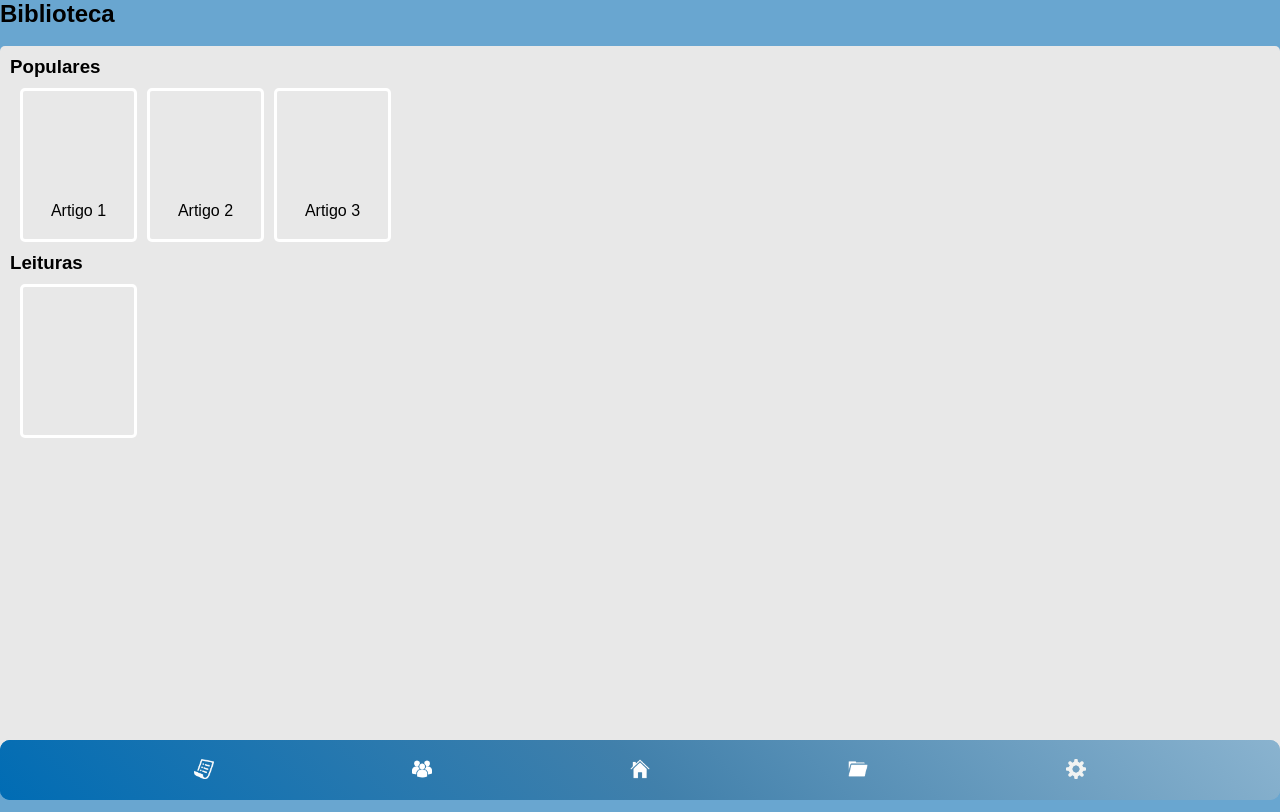
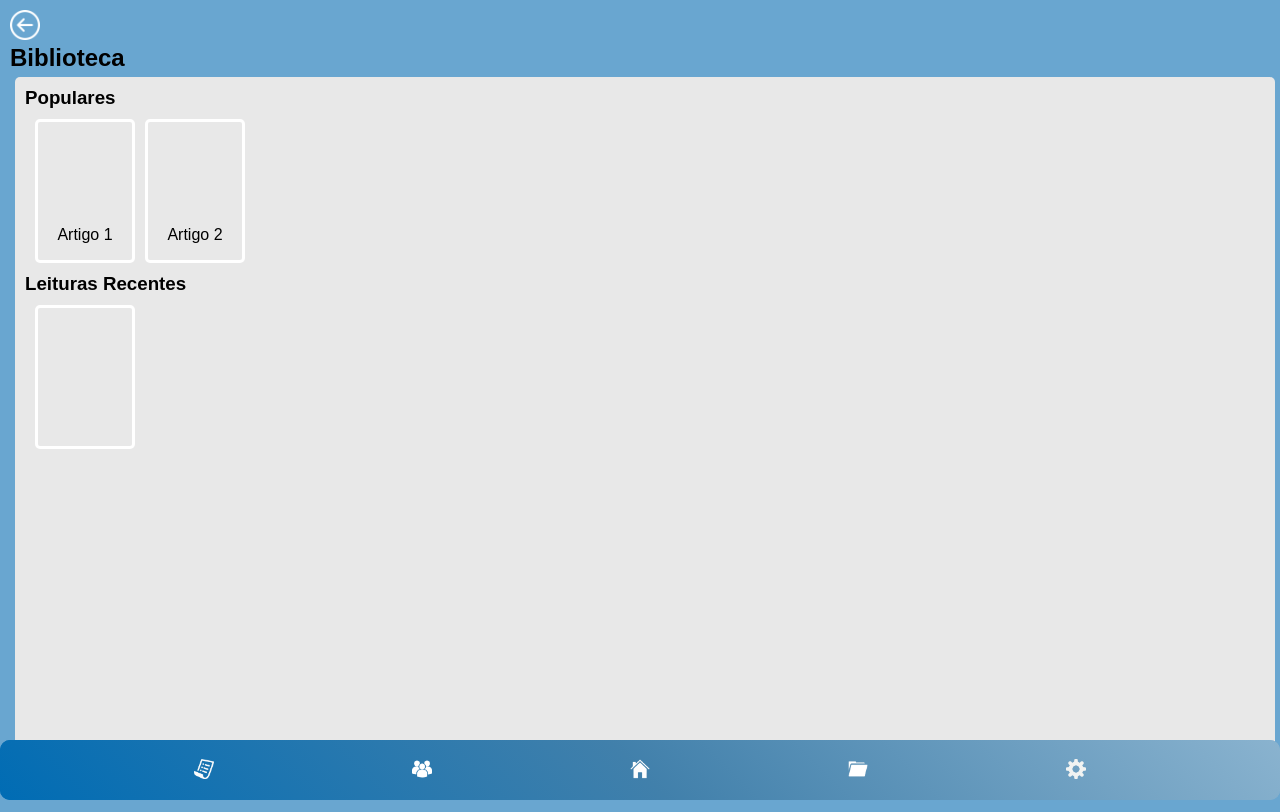
Before and after one commit to VitalizeApp/app-frontend, a plain HTML site: page src/pages/home/artigos.html in a window 1280 px wide. Drawn offline with Linux system fonts and the light colour scheme.

```diff
--- a/src/pages/home/artigo.css
+++ b/src/pages/home/artigo.css
@@ -8,7 +8,13 @@
 }
 body{
     background-color: #69A6D0;
-
+}
+main{
+    padding: 10px;
+}
+#voltar img{
+    width: 30px;
+    height: 30px;
 }
 .container{
     width: 100%;
@@ -16,17 +22,19 @@
     background-color: #E8E8E8;
     border-radius: 5px;
     padding: 10px;
+    margin: 5px;
 }
 
 .populares, .leituras{
     display: flex;
+    flex-wrap: wrap;
     padding: 10px;
     align-items: center;
     gap: 10px;
 }
 .artigo, .leituraRecente{
-    width: 117px;
-    height: 154px;
+    width: 100px;
+    height: 144px;
     flex-shrink: 0;
     border: 3px solid #ffffff;
     border-radius: 5px;
--- a/src/pages/home/artigos.html
+++ b/src/pages/home/artigos.html
@@ -1,15 +1,21 @@
 <!DOCTYPE html>
-<html lang="en">
+<html lang="pt-">
 <head>
     <meta charset="UTF-8">
     <meta name="viewport" content="width=device-width, initial-scale=1.0">
-    <link rel="stylesheet" href="artigo.css">
+    <link rel="stylesheet" href="/src/pages/home/artigo.css">
     <link rel="stylesheet" href="/src/componentes/barra_de_navegacao/menu.css">
     <title>Tela de artigos</title>
 </head>
 <body>
+    <main>
+        <div class="voltar">
+            <a id="voltar" href="/src/pages/home/home.html"
+              ><img class="icon" src="/src/pages/pfamiliar/imgsPfamiliar/voltar.png" alt="voltar"
+            /></a>
+        </div>
         <h2>Biblioteca</h2>
-    <img src="" alt="">
+
         <div class="container">
             <h3>Populares</h3>
             <section class="populares">
@@ -27,21 +33,17 @@
                         <p>Artigo 2</p>
                     </div>
                 </div>
-            <div class="artigo aTres">
-                <div class="imgArtigo">
-                </div>
-                <div class="text">
-                    <p>Artigo 3</p>
-                </div>
-            </div>
+
             </section>
-        <h3>Leituras</h3>
+            <h3>Leituras Recentes</h3>
             <section class="leituras">
                 <div class="leituraRecente">
 
                 </div>
             </section>
         </div>
+    </main>
+
     <footer id="barra"></footer>
     <script>
         fetch('/src/componentes/barra_de_navegacao/index.html')
```
Also changed, not shown: src/pages/historico/documentos.html (added, +34 -0 lines), src/pages/historico/historico.html (+2 -2 lines), src/pages/home/home.html (+3 -2 lines), src/pages/historico/doc.html (added), src/pages/historico/imgsHistorico/backgroundDocumentos.png (added), src/pages/historico/imgsHistorico/carteiraGov.png (added). Lines whose indentation alone changed are shown as unchanged.
